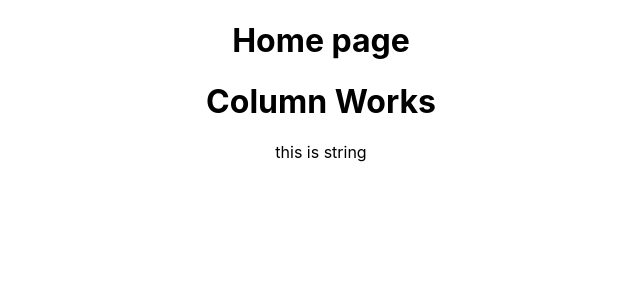
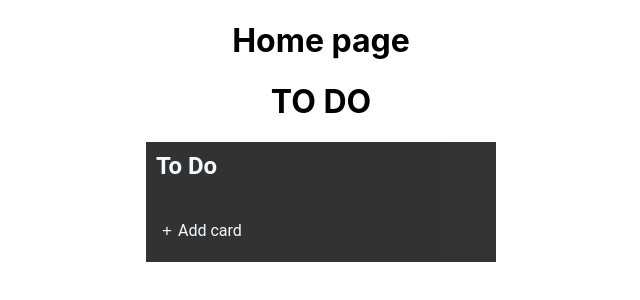
Before and after one commit to denysbaranchykov/trello, a React (Create React App) app: page / in a window 1280 px wide. Shown: the top 300 px of the page, without its empty margins (319-959 px from the left). Built offline with nearby package versions, Linux system fonts and the light colour scheme.

Commit message:
add columnCard and some css structure

```diff
--- /dev/null
+++ b/src/components/ColumnComponent.module.css
@@ -0,0 +1,38 @@
+
+.wrapper {
+    font-family: 'Noto Serif', serif;
+    font-family: 'Pacifico', cursive;
+    font-family: 'Roboto', sans-serif;
+    display: block;
+    margin: auto;
+    background-color: black;
+    color: aliceblue;
+    width: 350px;
+    height: 120px;
+    opacity: 80%;
+}
+
+.header {
+    text-align: left;
+    padding: 10px;
+}
+
+.buttonForm {
+    text-align: left;
+    padding: 10px;
+}
+
+.buttonText:hover {
+    cursor: pointer;
+}
+
+.buttonPlus {
+    border: none;
+    background: none;
+    color: white;
+    font-size: 17px;
+}
+
+.buttonPlus:hover {
+    cursor: pointer;
+}
--- a/src/components/ColumnComponent.tsx
+++ b/src/components/ColumnComponent.tsx
@@ -1,4 +1,5 @@
 import React from 'react';
+import s from './ColumnComponent.module.css';
 
 interface myProps {
     title: string
@@ -6,11 +7,19 @@ interface myProps {
 
 const ColumnComponent = ({title}: myProps) => {
     return (
+        <>
+            <h1>{title}</h1>
+            <div className={s.wrapper}>
+                <h2 className={s.header}>To Do</h2>
+                <div className={s.buttonForm}
+                     onClick={() => console.log('Add card clicked')}
+                >
+                    <button className={s.buttonPlus}>+</button>
+                    <span className={s.buttonText}>Add card</span>
 
-            <div>
-                <h1>Column Works</h1>
-                <div>{title}</div>
+                </div>
             </div>
+        </>
 
     );
 };
--- a/src/home/home.tsx
+++ b/src/home/home.tsx
@@ -5,7 +5,7 @@ const Home = () => {
     return (
         <div>
             <h1>Home page</h1>
-            <ColumnComponent title='this is string' />
+            <ColumnComponent title='TO DO'/>
         </div>
     );
 };
```
Also changed, not shown: src/App.tsx (+5 -5 lines).
